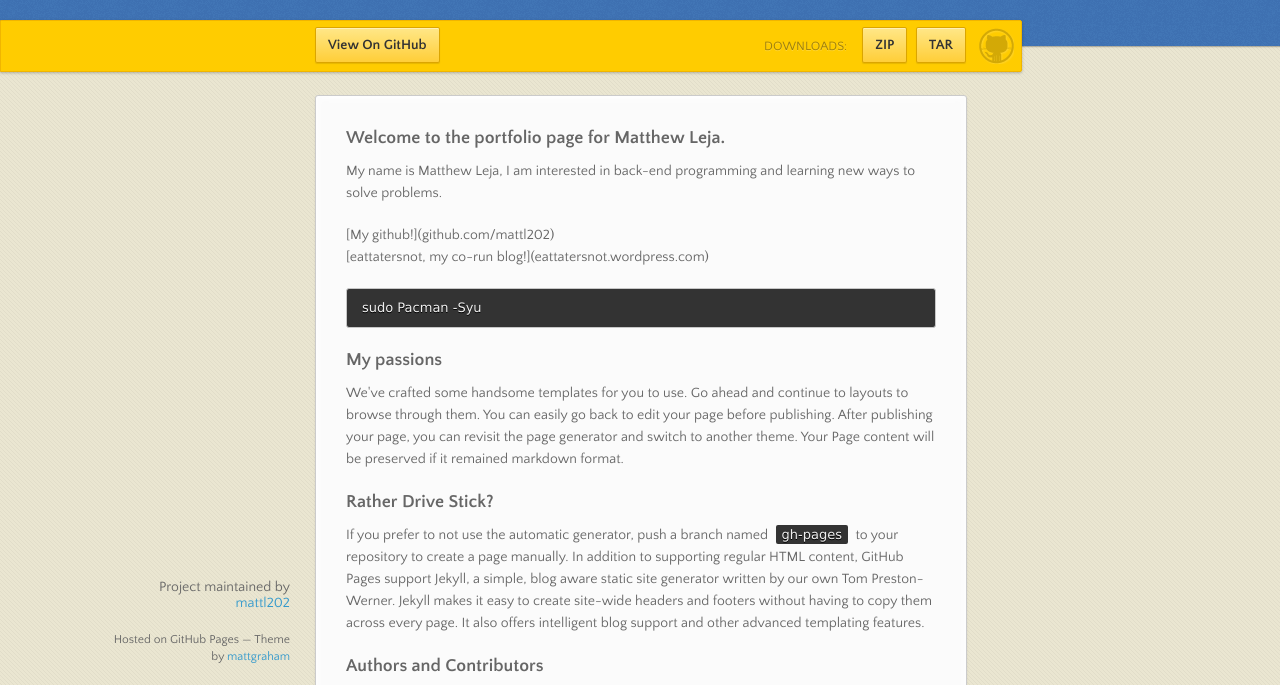
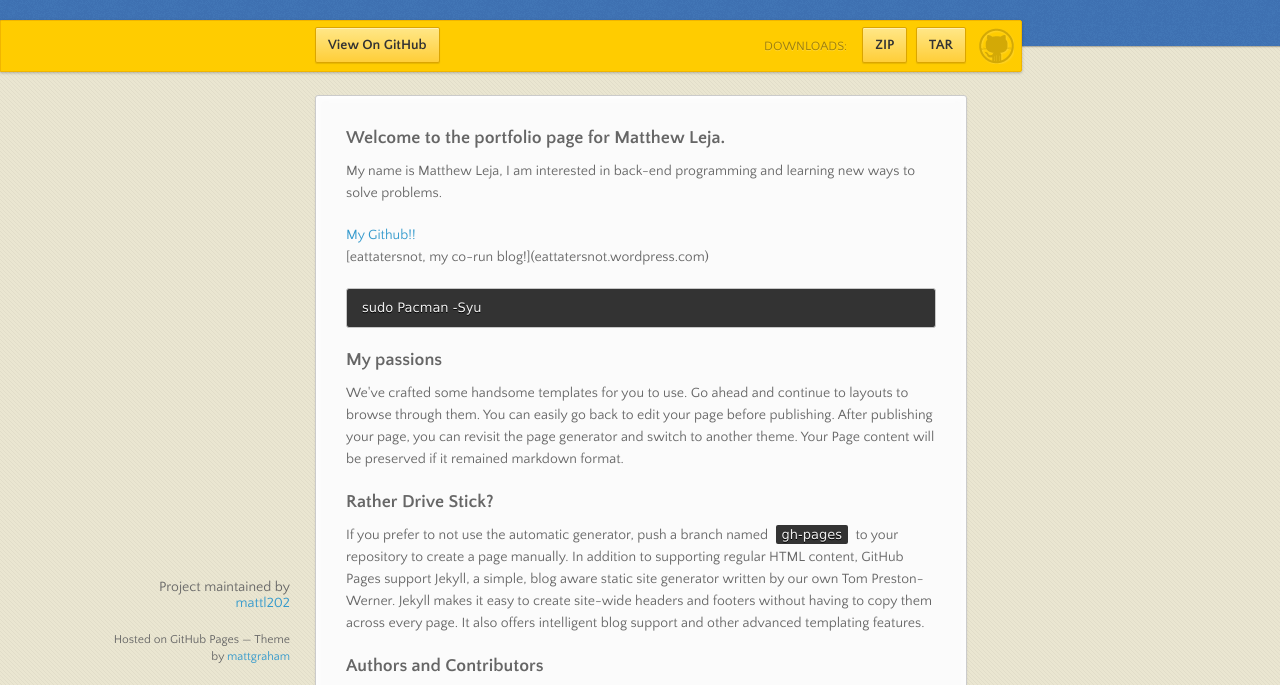
Before and after one commit to mattl202/mygithubpage, a plain HTML site: page index.html in a window 1280 px wide. Shown: the part 95-780 px from the top of the page. Drawn offline with nearby package versions, Linux system fonts and the light colour scheme.

Commit message:
Update index.html

```diff
--- a/index.html
+++ b/index.html
@@ -43,7 +43,7 @@
 <a name="welcome-to-the-portfolio-page-for-matthew-leja" class="anchor" href="#welcome-to-the-portfolio-page-for-matthew-leja"><span class="octicon octicon-link"></span></a>Welcome to the portfolio page for Matthew Leja.</h3>
 
 <p>My name is Matthew Leja, I am interested in back-end programming and learning new ways to solve problems.</p>
-<p>[My github!](github.com/mattl202)<br />
+<p><a href="github.com/mattl202" target="_blank">My Github!!</a><br />
 [eattatersnot, my co-run blog!](eattatersnot.wordpress.com)</p>
 
 <pre><code>sudo Pacman -Syu
```
